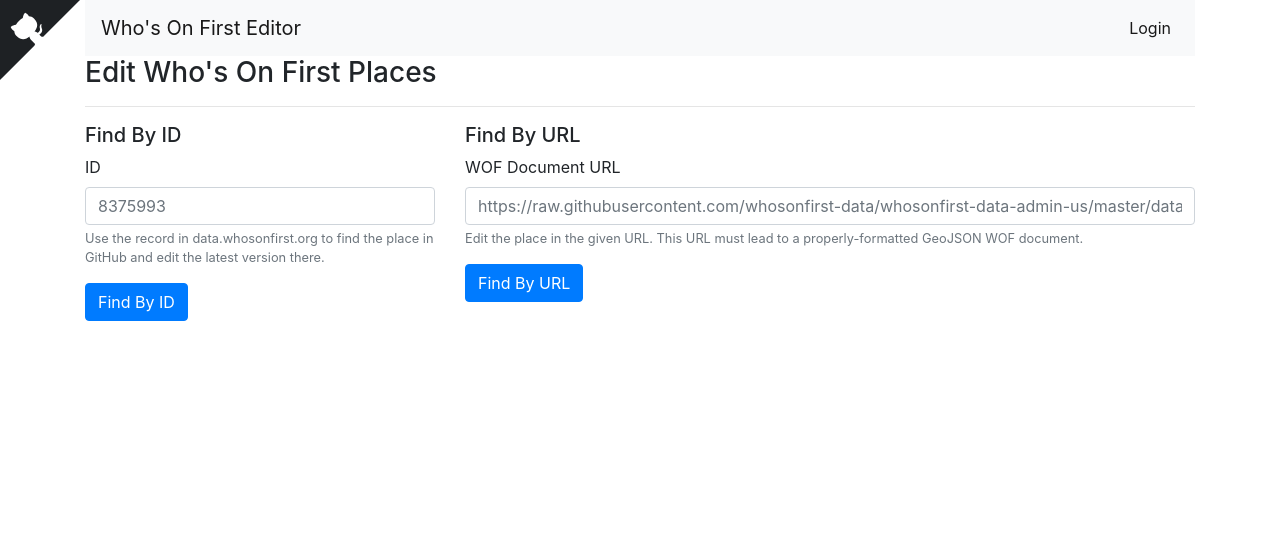
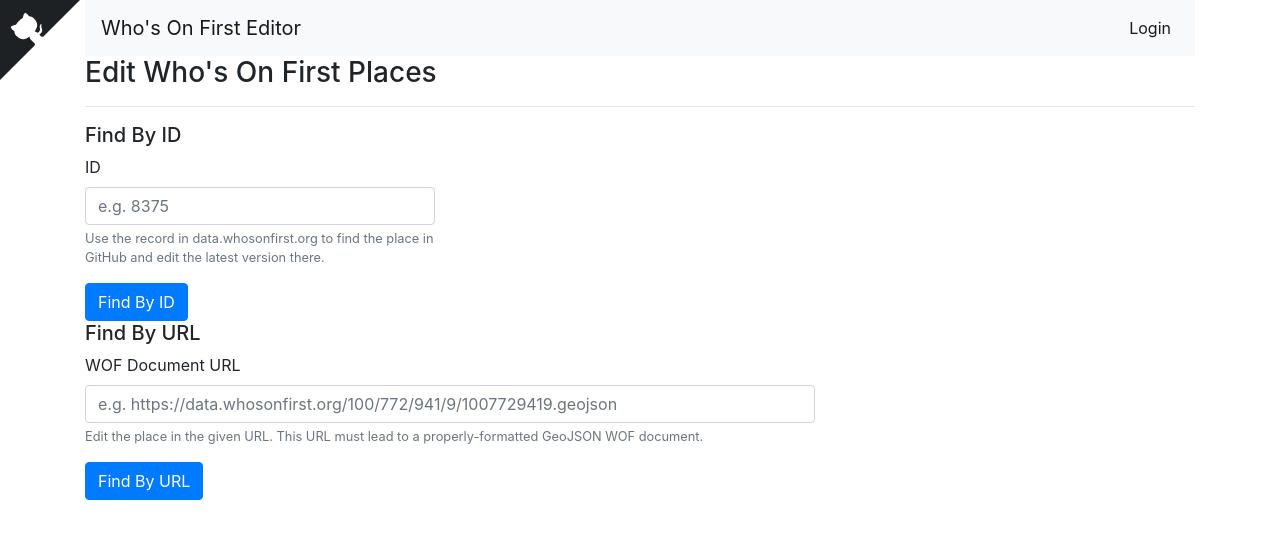
Before and after one commit to iandees/wof-editor, a Flask app: page / in a window 1280 px wide. Shown: the top 539 px of the page. Run offline with Flask 2, Linux system fonts and the light colour scheme; parts of the project's set-up code (start-up, migrations or seed data) failed here and were passed over; some libraries are stand-ins or nearby versions.

Commit message:
Adjust layout of the index page #1

```diff
--- a/editor/templates/place/index.html
+++ b/editor/templates/place/index.html
@@ -11,18 +11,20 @@
             <h5>Find By ID</h5>
             <div class="form-group">
                 <label for="wof-id">ID</label>
-                <input type="text" class="form-control" name="wof_id" placeholder="8375993" value="{{ request.args.get('wof_id') or '' }}">
+                <input type="text" class="form-control" name="wof_id" placeholder="e.g. 8375" value="{{ request.args.get('wof_id') or '' }}">
                 <small class="form-text text-muted">Use the record in data.whosonfirst.org to find the place in GitHub and edit the latest version there.</small>
             </div>
             <button type="submit" class="btn btn-primary">Find By ID</button>
         </form>
     </div>
+</div>
+<div class="row">
     <div class="col-md-8">
         <form method="POST">
             <h5>Find By URL</h5>
             <div class="form-group">
                 <label for="wof-id">WOF Document URL</label>
-                <input type="text" class="form-control" name="gh_repo" placeholder="https://raw.githubusercontent.com/whosonfirst-data/whosonfirst-data-admin-us/master/data/100/772/941/9/1007729419.geojson">
+                <input type="text" class="form-control" name="gh_repo" placeholder="e.g. https://data.whosonfirst.org/100/772/941/9/1007729419.geojson">
                 <small class="form-text text-muted">Edit the place in the given URL. This URL must lead to a properly-formatted GeoJSON WOF document.</small>
             </div>
             <button type="submit" class="btn btn-primary">Find By URL</button>
```
